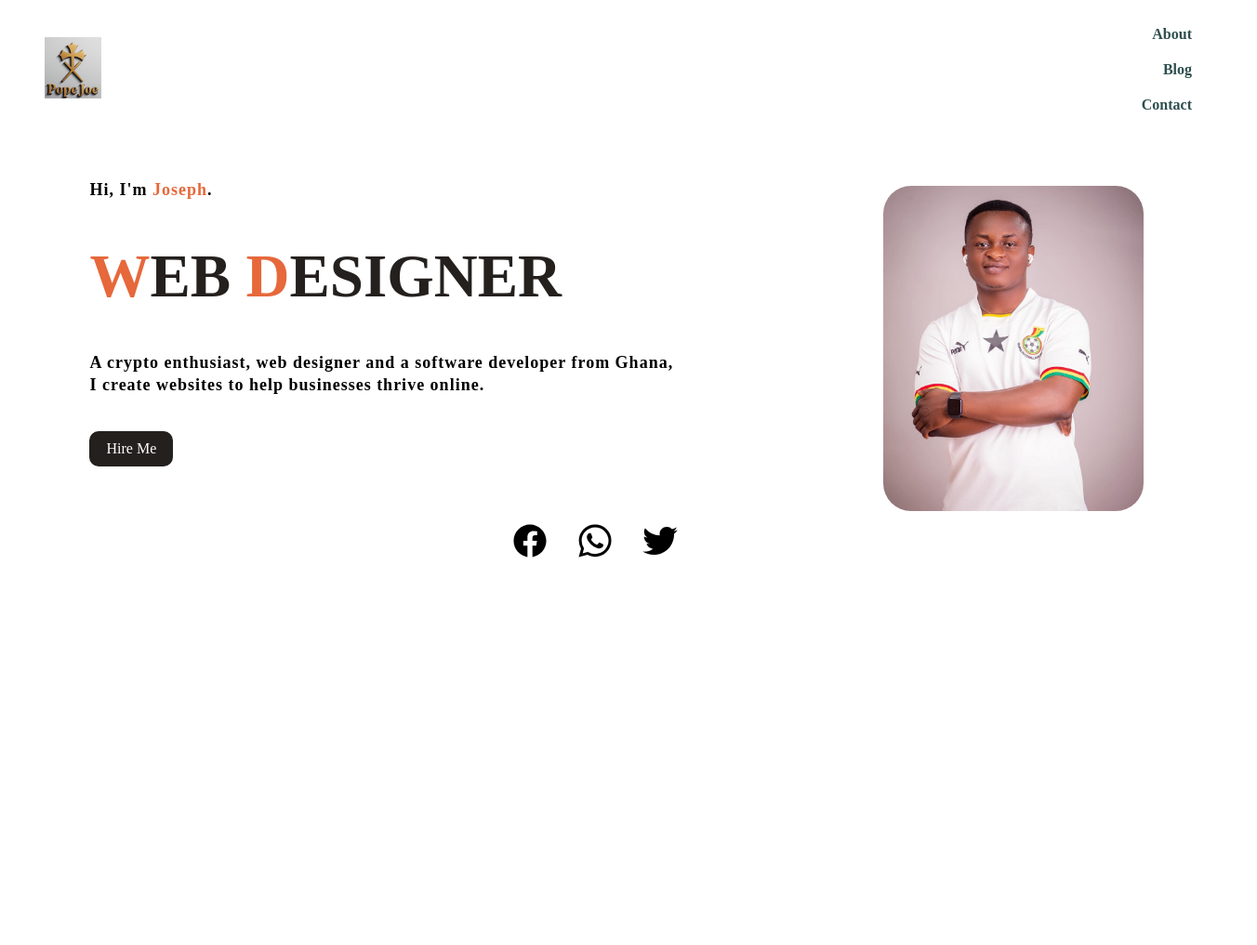
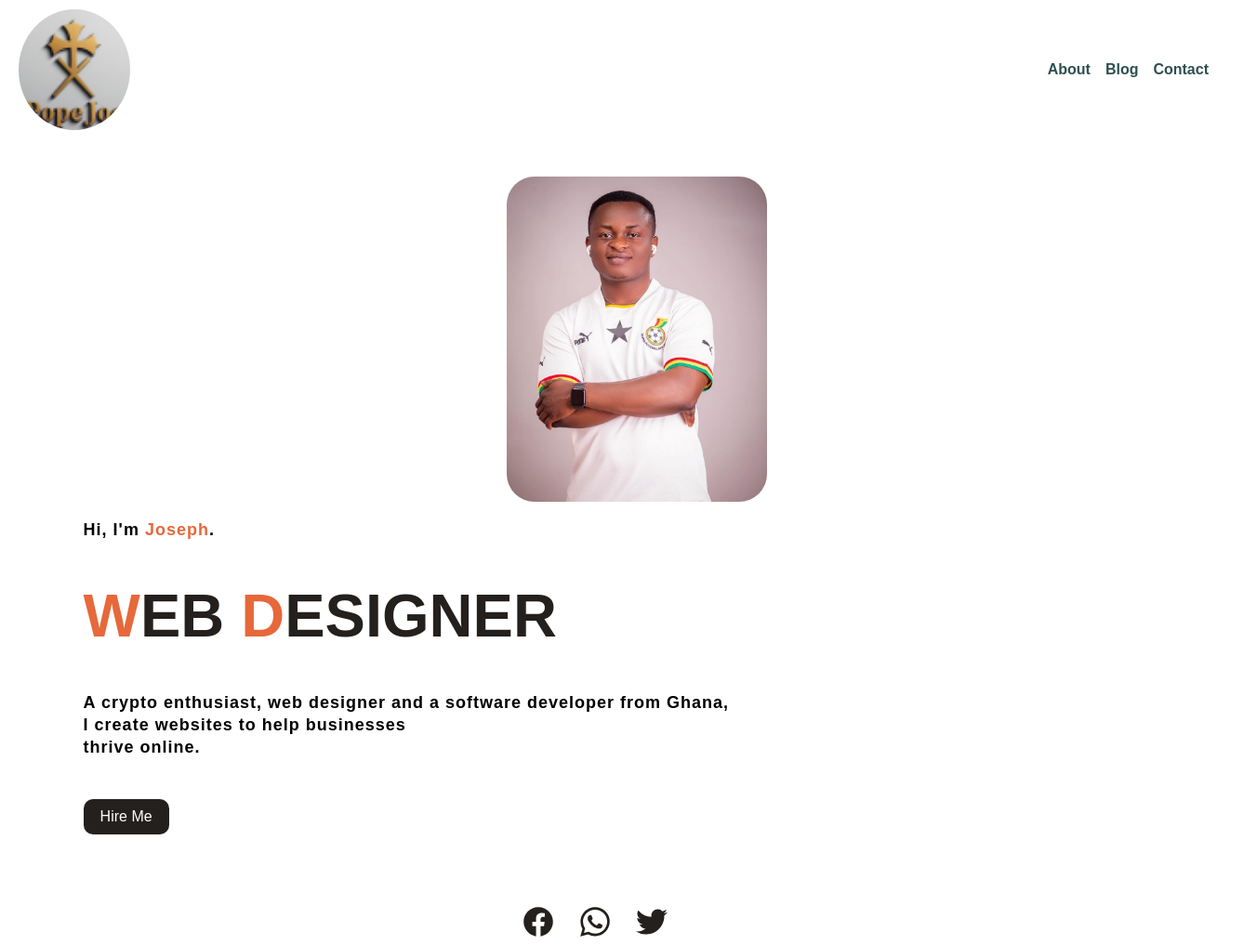
Before and after one commit to PopeJoe01/onabre_potfolio, a plain HTML site: page index.html in a window 1280 px wide. Shown: the whole page at 93% size, 1352 px wide, since content can reach past the window. Before the commit the page ends 800 px from the top, so only its background shows below. Drawn offline with nearby package versions, Linux system fonts and the light colour scheme.

Commit message:
modification

```diff
--- a/index.html
+++ b/index.html
@@ -5,16 +5,15 @@
   <meta name="viewport" content="width=device-width, initial-scale=1.0"/>
   <title>My Portfolio</title>
   <link rel="stylesheet" href="style.css" />
-  <script type="module" src="https://unpkg.com/ionicons@7.1.0/dist/ionicons/ionicons.esm.js"></script>
-  <script nomodule src="https://unpkg.com/ionicons@7.1.0/dist/ionicons/ionicons.js"></script>
+  <!-- Ionicons for social icons -->
+  <script type="module" src="https://unpkg.com/ionicons@5.5.2/dist/ionicons/ionicons.esm.js"></script>
+  <script nomodule src="https://unpkg.com/ionicons@5.5.2/dist/ionicons/ionicons.js"></script>
 </head>
 <body>
-
   <div class="main">
-    <!-- Navbar -->
     <div class="navbar">
       <div class="edit-logo">
-        <img src="images/logo2.png" alt="Logo" />
+        <img src="images/logo2.png" alt="logo" class="logo" />
       </div>
       <ul class="text">
         <li><a href="index (4).html">About</a></li>
@@ -23,27 +22,30 @@
       </ul>
     </div>
 
-    <!-- Info Section -->
     <div class="info">
       <div class="image">
-        <img src="images/male2.jpg" alt="Profile" />
+        <img src="images/male2.jpg" alt="profile" class="male" />
       </div>
       <h3>Hi, I'm <span>Joseph</span>.</h3>
       <h1><span>W</span>EB <span>D</span>ESIGNER</h1>
       <h3>
-        A crypto enthusiast, web designer and a software developer from Ghana,<br>
-        I create websites to help businesses thrive online.
+        A crypto enthusiast, web designer and a software developer from Ghana,<br/>
+        I create websites to help businesses <br/> thrive online.
       </h3>
       <a href="mailto:popejoebusiness@gmail.com">Hire Me</a>
     </div>
 
-    <!-- Social Media Icons -->
     <div class="icon">
-      <a href="https://www.facebook.com/share/1CENB96z6v/?mibextid=wwXIfr"><ion-icon name="logo-facebook"></ion-icon></a>
-      <a href="https://wa.me/233544267682"><ion-icon name="logo-whatsapp"></ion-icon></a>
-      <a href="https://x.com/popejoe01?s=21&t=G-da_tQwi2jDYO7PDnP6hQ"><ion-icon name="logo-twitter"></ion-icon></a>
+      <a href="https://www.facebook.com/share/1CENB96z6v/?mibextid=wwXIfr">
+        <ion-icon name="logo-facebook"></ion-icon>
+      </a>
+      <a href="https://wa.me/233544267682">
+        <ion-icon name="logo-whatsapp"></ion-icon>
+      </a>
+      <a href="https://x.com/popejoe01?s=21&t=G-da_tQwi2jDYO7PDnP6hQ">
+        <ion-icon name="logo-twitter"></ion-icon>
+      </a>
     </div>
   </div>
-
 </body>
 </html>
--- a/style.css
+++ b/style.css
@@ -1,37 +1,38 @@
-/* General Navbar Styles */
+body {
+    margin: 0;
+    font-family: Arial, sans-serif;
+  }
+
   .navbar {
     width: 100%;
     display: flex;
+    align-items: center;
     justify-content: space-between;
-    align-items: center;
-    padding: 10px 40px;
+    padding: 10px 20px;
+    flex-wrap: wrap;
   }
 
-.edit-logo .logo {
-    width: 150px;
-    height: auto;
-    border-radius: 50px;
+  .edit-logo {
+    flex: 1;
+    display: flex;
+    justify-content: flex-start;
   }
 
-/* Navigation Links */
+  .edit-logo img {
+    width: 120px;
+    height: auto;
+    border-radius: 50%;
+  }
+
   .text {
     display: flex;
-    flex-direction: column;
-    align-items: flex-end;
-    margin-right: 30px;
-}
-
-ul {
+    flex-direction: row;
+    gap: 16px;
     list-style: none;
-    padding: 0;
     margin: 0;
   }
 
-ul li {
-    margin: 10px 0;
-}
-
-ul li a {
+  ul.text li a {
     text-decoration: none;
     color: darkslategray;
     font-weight: bold;
@@ -39,50 +40,50 @@ ul li a {
     transition: 0.3s;
   }
 
-ul li a:hover {
-    color: rgb(230,104,59);
+  ul.text li a:hover {
+    color: rgb(230, 104, 59);
   }
 
-/* Hero Section */
   .info {
-    margin: 50px 7%;
+    margin-left: 7%;
+    margin-top: 40px;
   }
 
   .info h1 {
     font-size: 65px;
-    color: rgb(36,32,30);
+    color: rgb(36, 32, 30);
   }
 
   .info h3 {
     font-size: 18px;
+    letter-spacing: 1px;
     line-height: 24px;
-    letter-spacing: 1px;
   }
 
   .info span {
-    color: rgb(230,104,59);
+    color: rgb(230, 104, 59);
   }
 
   .info a {
+    text-decoration: none;
+    color: #fff;
+    background: rgb(36, 32, 30);
+    margin: 26px 0;
+    padding: 10px 18px;
+    border-radius: 10px;
     display: inline-block;
-    background: rgb(36,32,30);
-    color: #fff;
-    padding: 10px 18px;
-    margin-top: 20px;
-    text-decoration: none;
-    border-radius: 10px;
-    transition: 0.3s;
+    transition: 0.4s ease;
   }
 
   .info a:hover {
-    background: rgb(59,174,209);
+    background: rgb(59, 174, 209);
   }
 
-/* Hero Image */
   .image {
-    position: absolute;
-    right: 50px;
-    top: 200px;
+    width: 100%;
+    display: flex;
+    justify-content: center;
+    margin-top: 40px;
   }
 
   .image img {
@@ -90,59 +91,53 @@ ul li a:hover {
     border-radius: 30px;
   }
 
-/* Social Icons */
   .icon {
-    margin-top: 60px;
     display: flex;
     justify-content: center;
-    gap: 30px;
-    font-size: 40px; /* Increased icon size */
+    gap: 25px;
+    margin: 50px 0;
   }
 
-.icon a {
-    color: inherit;
+  .icon a ion-icon {
+    font-size: 36px;
+    color: rgb(36, 32, 30);
     transition: 0.3s;
   }
 
-.icon a:hover {
-    color: rgb(230,104,59);
+  .icon a ion-icon:hover {
+    color: rgb(230, 104, 59);
+    transform: scale(1.2);
   }
 
   /* Responsive Styles */
-@media (min-width: 768px) {
-    .text {
-        flex-direction: column; /* Keep vertical on desktop */
-        align-items: flex-end;
-    }
-}
-
-@media (max-width: 767px) {
+  @media (max-width: 768px) {
     .navbar {
-        flex-direction: row;
+      flex-direction: column;
       align-items: flex-start;
     }
 
     .text {
-        position: absolute;
-        top: 10px;
-        right: 10px;
       flex-direction: column;
-        background: rgba(255,255,255,0.95);
-        padding: 10px;
-        border-radius: 8px;
-        z-index: 10;
+      align-items: flex-end;
+      width: 100%;
+      margin-top: 10px;
     }
 
-    .edit-logo .logo {
-        width: 120px;
-
+    .text li {
+      margin: 5px 0;
     }
 
     .edit-logo {
-        margin-left: 200px; /* Adjust this value to control how centered it looks */
+      justify-content: flex-start;
+      width: 100%;
+      margin-bottom: 10px;
     }
 
-    .icon {
-        font-size: 36px;
+    .image {
+      margin-top: 60px;
+    }
+
+    .icon a ion-icon {
+      font-size: 40px;
     }
   }
```
Lines whose indentation alone changed are shown as unchanged.
